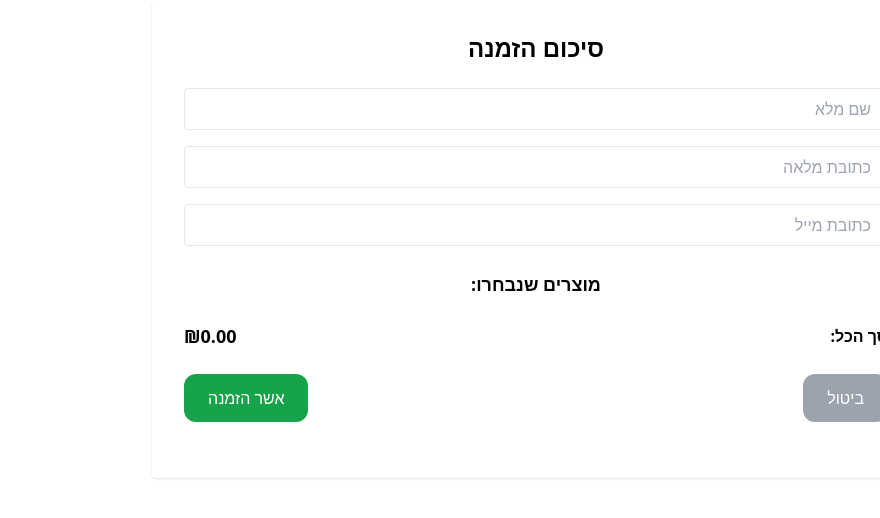
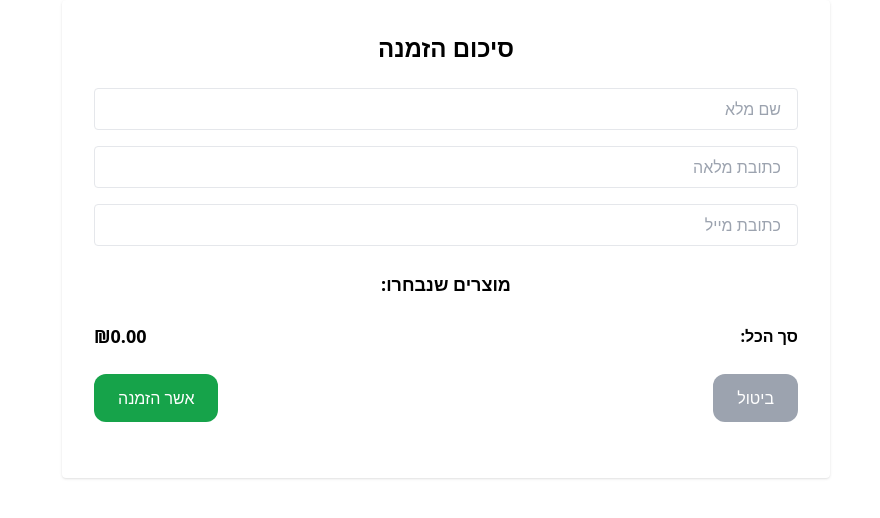
Before and after one commit to LibbyGantz/shopping-app, a React (Vite) app in the folder client/shopping-client/: page /checkout in a window 1280 px wide. Shown: the top 518 px of the page, without its empty margins (400-1280 px from the left). Built offline with nearby package versions, Linux system fonts and the light colour scheme.

Commit message:
Validaton

```diff
--- a/client/shopping-client/src/pages/CheckoutPage.tsx
+++ b/client/shopping-client/src/pages/CheckoutPage.tsx
@@ -15,47 +15,35 @@ const CheckoutPage = () => {
     email: '',
   });
 
+  const [errors, setErrors] = useState<{ [key: string]: string }>({});
+
   const handleCancel = () => {
-  navigate(-1); // חזרה לעמוד הקודם בהיסטוריה
+    navigate(-1);
   };
-
 
   const handleChange = (e: React.ChangeEvent<HTMLInputElement>) => {
     setFormData({ ...formData, [e.target.name]: e.target.value });
+
+    // אפשר לנקות את השגיאה ברגע שמשתמש מתחיל להקליד
+    if (errors[e.target.name]) {
+      setErrors((prev) => ({ ...prev, [e.target.name]: '' }));
+    }
   };
 
-  // const handleSubmit = () => {
-  //   if (!formData.name || !formData.address || !formData.email) {
-  //     alert('נא למלא את כל השדות');
-  //     return;
-  //   }
+  const validate = () => {
+    const newErrors: { [key: string]: string } = {};
+    if (!formData.name.trim()) newErrors.name = 'נא להזין שם מלא';
+    if (!formData.address.trim()) newErrors.address = 'נא להזין כתובת מלאה';
+    if (!formData.email.trim()) newErrors.email = 'נא להזין כתובת מייל';
+    else if (!/\S+@\S+\.\S+/.test(formData.email)) newErrors.email = 'כתובת מייל לא תקינה';
 
-  //   const order = {
-  //     customer: formData,
-  //     items: cartItems,
-  //   };
+    setErrors(newErrors);
 
-  //   console.log('הזמנה נשלחה:', order);
-  //   dispatch(clearCart());
-  //   navigate('/');
-  // };
-
-//   await fetch('http://localhost:4000/api/orders', {
-//   method: 'POST',
-//   headers: { 'Content-Type': 'application/json' },
-//   body: JSON.stringify({
-//     name: 'Test Order',
-//     items: [{ productId: 1, quantity: 2 }],
-//     total: 199
-//   })
-// });
-
+    return Object.keys(newErrors).length === 0;
+  };
 
   const handleSubmit = async () => {
-  if (!formData.name || !formData.address || !formData.email) {
-    alert('נא למלא את כל השדות');
-    return;
-  }
+    if (!validate()) return;
 
     const order = {
       customer: formData,
@@ -84,33 +72,46 @@ const handleCancel = () => {
     }
   };
 
-
   return (
     <div className="p-8 max-w-3xl mx-auto bg-white rounded shadow items-center">
       <h2 className="text-2xl font-bold mb-6 flex justify-center">סיכום הזמנה</h2>
 
       <div className="grid gap-4 mb-6 justify-right items-center content-center">
+        <div>
           <input
             type="text"
             name="name"
             placeholder="שם מלא"
-          className="border px-4 py-2 rounded"
+            className={`border px-4 py-2 rounded w-full ${errors.name ? 'border-red-600' : ''}`}
             onChange={handleChange}
+            value={formData.name}
           />
+          {errors.name && <p className="text-red-600 text-sm mt-1">{errors.name}</p>}
+        </div>
+
+        <div>
           <input
             type="text"
             name="address"
             placeholder="כתובת מלאה"
-          className="border px-4 py-2 rounded justify-center items-center content-center"
+            className={`border px-4 py-2 rounded w-full ${errors.address ? 'border-red-600' : ''}`}
             onChange={handleChange}
+            value={formData.address}
           />
+          {errors.address && <p className="text-red-600 text-sm mt-1">{errors.address}</p>}
+        </div>
+
+        <div>
           <input
             type="email"
             name="email"
             placeholder="כתובת מייל"
-          className="border px-4 py-2 rounded"
+            className={`border px-4 py-2 rounded w-full ${errors.email ? 'border-red-600' : ''}`}
             onChange={handleChange}
+            value={formData.email}
           />
+          {errors.email && <p className="text-red-600 text-sm mt-1">{errors.email}</p>}
+        </div>
       </div>
 
       <h3 className="text-lg font-semibold mb-2 flex justify-center">מוצרים שנבחרו:</h3>
@@ -128,8 +129,8 @@ const handleCancel = () => {
           ₪{cartItems.reduce((total, item) => total + item.price * item.quantity, 0).toFixed(2)}
         </span>
       </div>
+
       <div className="flex justify-between items-center mb-6">
-
         <button
           onClick={handleCancel}
           className="bg-gray-400 hover:bg-gray-500 text-white px-6 py-3 rounded-xl justify-center"
```
Lines whose indentation alone changed are shown as unchanged.
